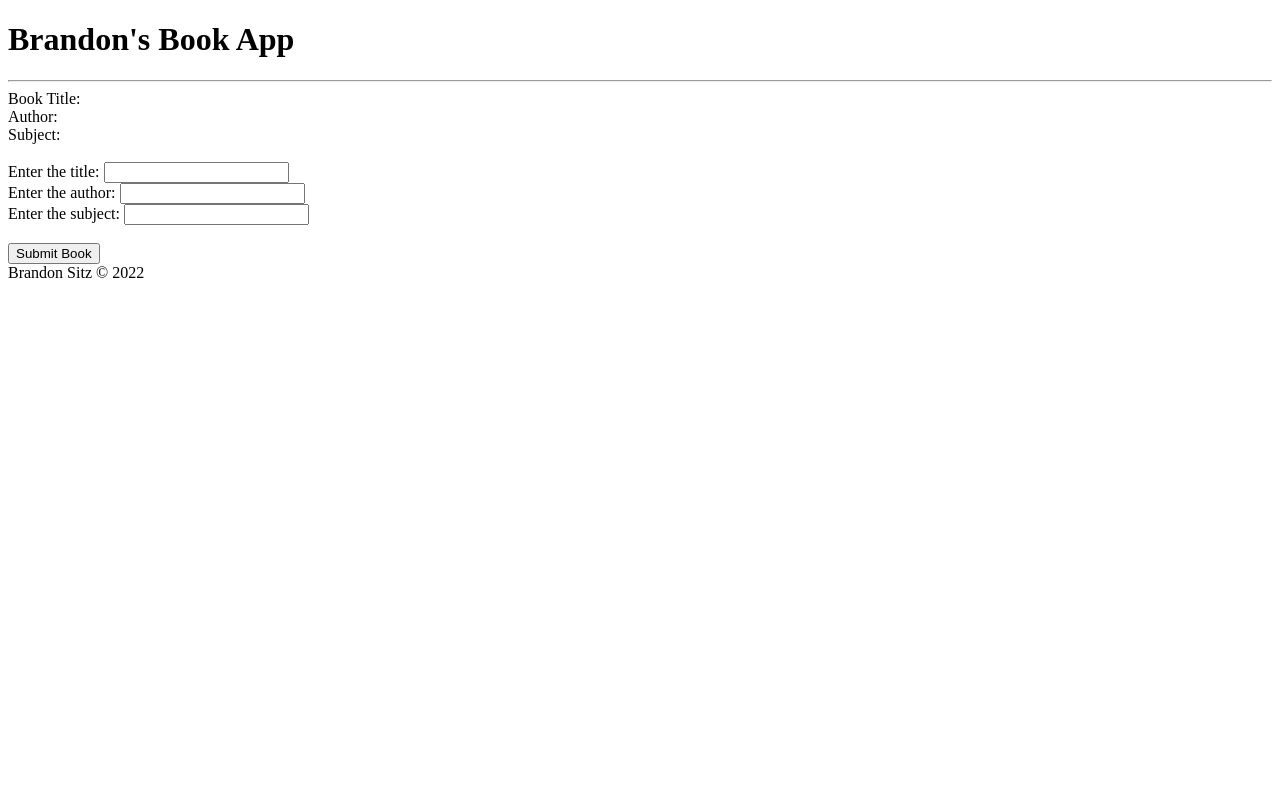
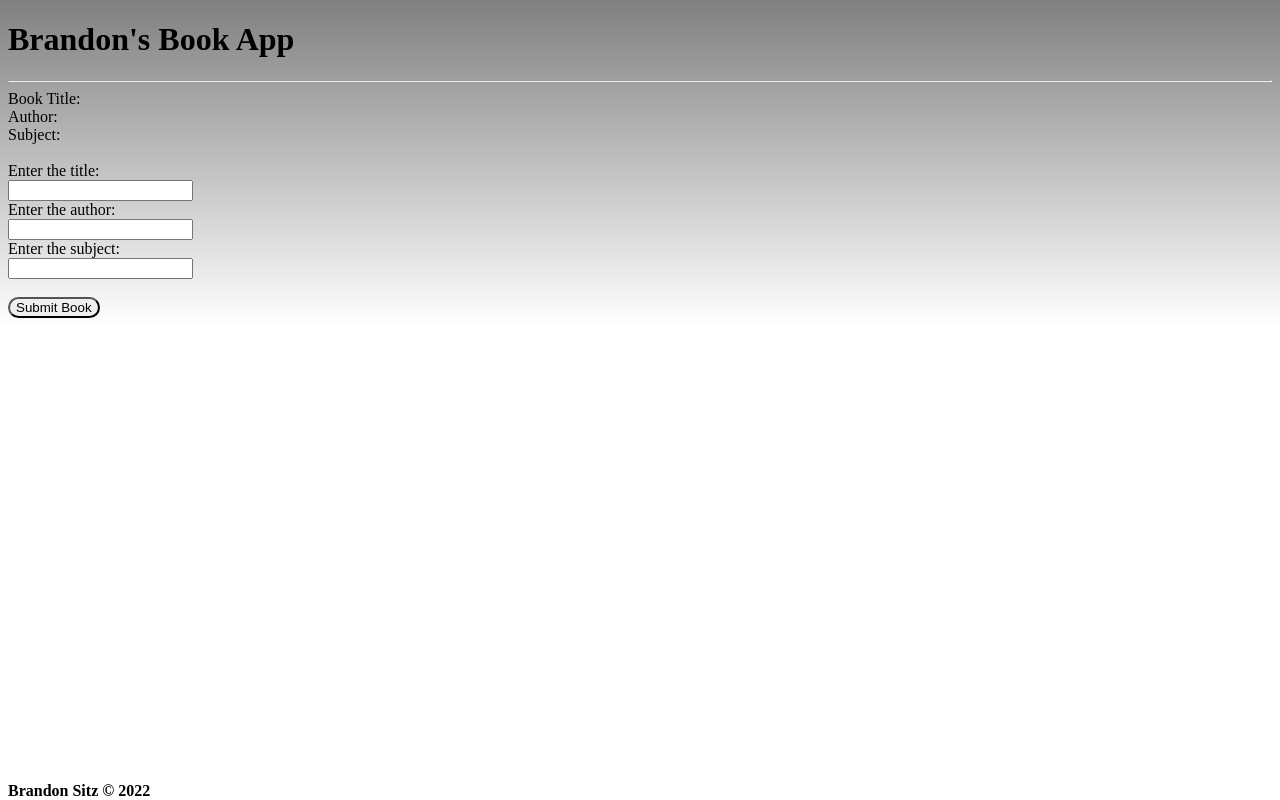
Before and after one commit to Brandon3522/CSCI_3300, a plain HTML site: page Sitz_Brandon_Assignment2/q1/index.html in a window 1280 px wide. Drawn offline with Linux system fonts and the light colour scheme; the site is published under a folder, as on GitHub Pages, so addresses that start at the root find nothing.

Commit message:
css link

```diff
--- a/Sitz_Brandon_Assignment2/q1/index.html
+++ b/Sitz_Brandon_Assignment2/q1/index.html
@@ -10,7 +10,7 @@
     <head>
         <meta charset="UTF-8" />
         <meta name="viewport" content="width=device-width, initial-scale=1.0" />
-        <link rel="stylesheet" href="/Sitz_Brandon_Assignment2/style.css" />
+        <link rel="stylesheet" href="../style.css" />
         <script>
             function submit_book() {
                 let book_title = document.getElementById("book_title").value;
```
Also changed, not shown: Sitz_Brandon_Assignment2/q2/index.html (+1 -1 lines), Sitz_Brandon_Assignment2/q3/index.html (+1 -1 lines), Sitz_Brandon_Assignment2/q4/index.html (+1 -1 lines), Sitz_Brandon_Assignment2/q5/index.html (+1 -1 lines).
